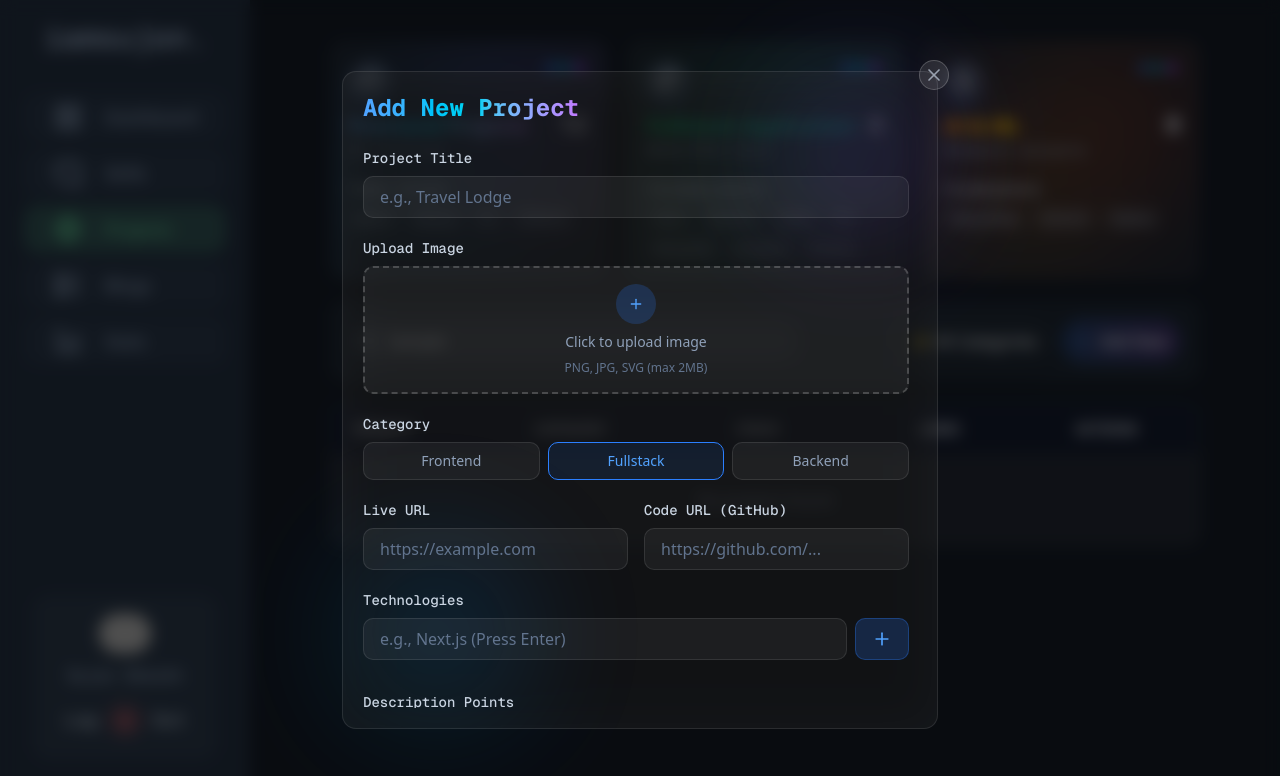
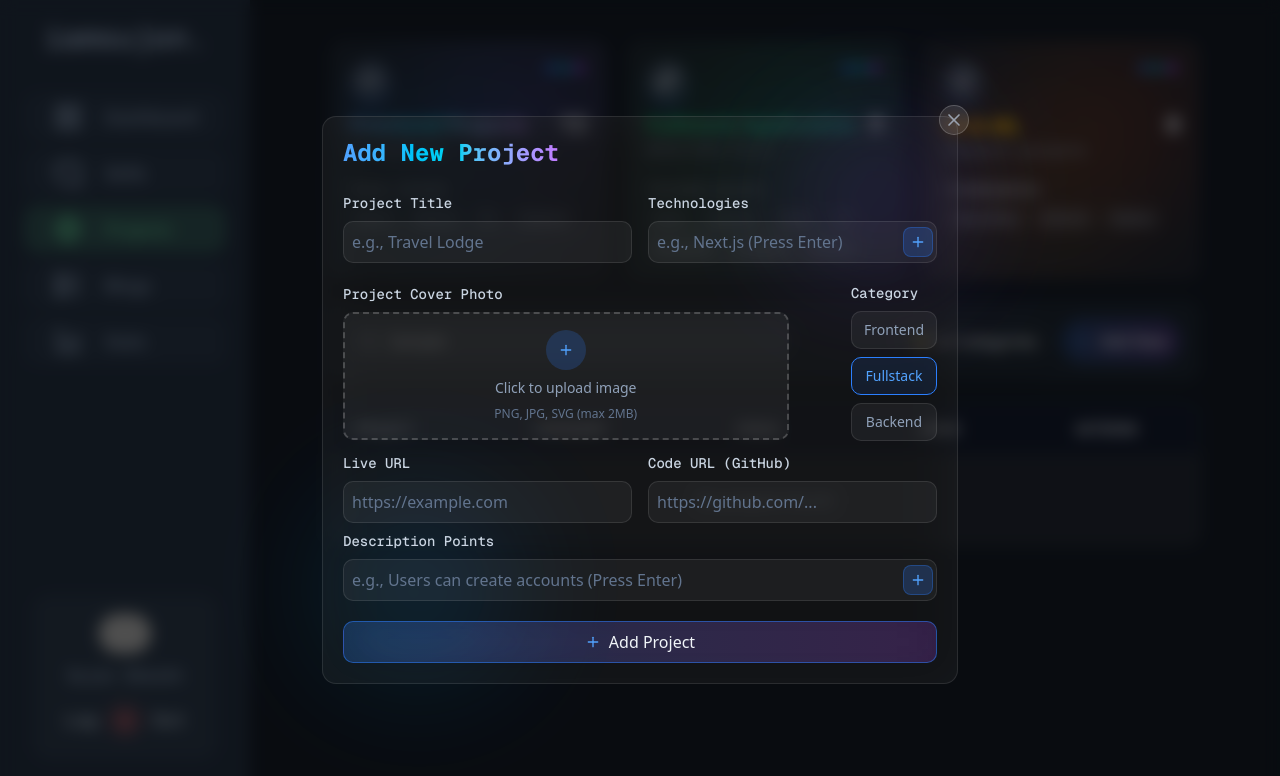
Before and after one commit to sujoncoder/Portfolio_Frontend, a Next.js app: page /dashboard/projects in a window 1280 px wide. Both pictures are taken after typing "Sample" into the empty fields and a click on the button "Add New". Shown: the top 776 px of the page. Built offline with nearby package versions, Linux system fonts and the light colour scheme; grey boxes are pictures that could not be loaded.

Commit message:
done add project modal

```diff
--- a/app/globals.css
+++ b/app/globals.css
@@ -1,5 +1,6 @@
 @import "tailwindcss";
 @import "tw-animate-css";
+
 
 @custom-variant dark (&:is(.dark *));
 
@@ -123,6 +124,7 @@
   * {
     @apply border-border outline-ring/50;
   }
+
   body {
     @apply bg-background text-foreground;
   }
--- a/components/dashboard/UI/UiElements.tsx
+++ b/components/dashboard/UI/UiElements.tsx
@@ -12,7 +12,7 @@ interface ModalFrameProps {
 export const ModalFrame = ({ children, onClose }: ModalFrameProps) => {
     return (
         <div className="fixed inset-0 bg-black/50 backdrop-blur-sm z-50 flex items-center justify-center">
-            <div className="relative min-w-sm bg-white/5 backdrop-blur-xl  rounded-xl p-5 border border-white/10">
+            <div className="relative min-w-sm bg-white/5 backdrop-blur-xl rounded-xl p-5 border border-white/10">
                 {/* CLOSE MODAL COMPONENT  */}
                 <DashboardModalClose onClose={onClose} />
                 {children}
--- a/components/dashboard/UI/UploadImage.tsx
+++ b/components/dashboard/UI/UploadImage.tsx
@@ -2,22 +2,38 @@ import { X, Plus } from 'lucide-react';
 import Image from 'next/image';
 import React from 'react'
 
+
+// COMPONENT PROPS
 interface UploadImageProps {
     imagePreview: string;
     OnHandleImageUpload: (e: React.ChangeEvent<HTMLInputElement>) => void;
     OnSetImagePreview: (value: string) => void;
-}
+    levelText?: string;
+    className?: string;
+};
+
 
 // UPLOAD IMAGE UTILITY
-const UploadImage: React.FC<UploadImageProps> = ({ imagePreview, OnHandleImageUpload, OnSetImagePreview }) => {
+const UploadImage: React.FC<UploadImageProps> = ({
+    imagePreview,
+    OnHandleImageUpload,
+    OnSetImagePreview,
+    levelText = "Upload Image",
+    className = "w-full",
+}) => {
     return (
-        <div>
+        <div className={`${className}`}>
             <label className="block text-slate-300 text-sm font-medium mb-2 font-mono">
-                Upload Image
+                {levelText}
             </label>
-            <div className="space-y-3">
-                {/* Upload Button */}
-                <label className="w-full flex flex-col items-center justify-center px-4 py-4 bg-white/5 border-2 border-dashed border-white/20 rounded-lg cursor-pointer hover:bg-white/10 hover:border-blue-500/50 transition-all group">
+
+            <div className="relative">
+                {/* Upload Area / Preview Area */}
+                <label className={`w-full flex items-center justify-center p-4 bg-white/5 border-2 ${imagePreview ? 'border-blue-500/50' : 'border-dashed border-white/20'
+                    } rounded-lg cursor-pointer hover:bg-white/10 hover:border-blue-500/50 transition-all group`}>
+
+                    {!imagePreview ? (
+                        // Upload Placeholder
                         <div className="flex flex-col items-center gap-2">
                             <div className="p-3 bg-blue-500/20 rounded-full group-hover:scale-110 transition-transform">
                                 <Plus className="w-4 h-4 text-blue-400" />
@@ -25,6 +41,25 @@ const UploadImage: React.FC<UploadImageProps> = ({ imagePreview, OnHandleImageUp
                             <span className="text-slate-400 text-sm">Click to upload image</span>
                             <span className="text-slate-500 text-xs">PNG, JPG, SVG (max 2MB)</span>
                         </div>
+                    ) : (
+                        // Image Preview (Same Size as Upload Area)
+                        <div className="relative flex items-center gap-3">
+                            <div className="w-16 h-16 rounded-lg overflow-hidden border border-white/20">
+                                <Image
+                                    src={imagePreview}
+                                    width={100}
+                                    height={100}
+                                    alt="Preview"
+                                    className="w-full h-full object-cover"
+                                />
+                            </div>
+                            <div className="flex flex-col">
+                                <span className="text-white text-sm font-medium">Image uploaded</span>
+                                <span className="text-slate-400 text-xs">Click to change</span>
+                            </div>
+                        </div>
+                    )}
+
                     <input
                         type="file"
                         accept="image/*"
@@ -33,34 +68,22 @@ const UploadImage: React.FC<UploadImageProps> = ({ imagePreview, OnHandleImageUp
                     />
                 </label>
 
-                {/* Image Preview */}
+                {/* Remove Button */}
                 {imagePreview && (
-                    <div className="flex items-center gap-4 p-4 bg-white/5 border border-white/10 rounded-lg">
-                        <div className="w-16 h-16 rounded-full border-2 border-slate-700 bg-white/10 overflow-hidden flex-shrink-0">
-                            <Image
-                                src={imagePreview}
-                                width={500}
-                                height={500}
-                                alt="Preview"
-                                className="w-full h-full object-cover"
-                            />
-                        </div>
-                        <div className="flex-1">
-                            <p className="text-white text-sm font-medium">Image uploaded</p>
-                            <p className="text-slate-400 text-xs">Preview ready</p>
-                        </div>
                     <button
                         type="button"
-                            onClick={() => OnSetImagePreview('')}
-                            className="p-2 hover:bg-red-500/20 rounded-lg transition-colors"
+                        onClick={(e) => {
+                            e.stopPropagation();
+                            OnSetImagePreview('');
+                        }}
+                        className="absolute top-2 right-2 p-2 bg-red-500/20 hover:bg-red-500/30 rounded-lg transition-colors"
                     >
                         <X className="w-4 h-4 text-red-400" />
                     </button>
-                    </div>
                 )}
             </div>
         </div>
     )
-}
+};
 
-export default UploadImage
+export default UploadImage;
--- a/components/dashboard/projects/DashboardAddProjectForm.tsx
+++ b/components/dashboard/projects/DashboardAddProjectForm.tsx
@@ -100,13 +100,11 @@ const DashboardAddProjectForm: React.FC<AddProjectFormProps> = ({ onSubmit, onCl
 
     return (
         <ModalFrame onClose={onClose}>
-            {/* Background Blobs */}
             <BackgroundBlobs
                 primary="from-blue-500 to-purple-600"
                 secondary="from-cyan-500 to-blue-600"
             />
 
-            {/* Header */}
             <div className="relative flex items-center justify-between mb-6">
                 <HiText>
                     Add New Project
@@ -114,7 +112,9 @@ const DashboardAddProjectForm: React.FC<AddProjectFormProps> = ({ onSubmit, onCl
             </div>
 
             {/* FORM */}
-            <form onSubmit={handleSubmit} className="space-y-5 max-h-[70vh] overflow-y-auto pr-2">
+            <form onSubmit={handleSubmit} className="space-y-2">
+
+                <div className="grid grid-cols-1 md:grid-cols-2 gap-4">
                     <div>
                         <label className="block text-slate-300 text-sm font-medium mb-2 font-mono">
                             Project Title
@@ -125,11 +125,49 @@ const DashboardAddProjectForm: React.FC<AddProjectFormProps> = ({ onSubmit, onCl
                             onChange={(e) => setFormData({ ...formData, title: e.target.value })}
                             placeholder="e.g., Travel Lodge"
                             required
-                        className="w-full px-4 py-2 border border-white/10 bg-white/5 text-slate-200 rounded-lg placeholder:text-slate-500 focus:outline-none focus:border-white/20"
+                            className="w-full px-2 py-2 border border-white/10 bg-white/5 text-slate-200 rounded-lg placeholder:text-slate-500 focus:outline-none focus:border-white/20"
                         />
                     </div>
 
-                {/* Image Upload Component */}
+                    {/* TECHNOLOGIES */}
+                    <div>
+                        <label className="block text-slate-300 text-sm font-medium mb-2 font-mono">
+                            Technologies
+                        </label>
+                        <div className="relative">
+                            <input
+                                type="text"
+                                value={currentTech}
+                                onChange={(e) => setCurrentTech(e.target.value)}
+                                onKeyPress={(e) => e.key === 'Enter' && (e.preventDefault(), handleAddTech())}
+                                placeholder="e.g., Next.js (Press Enter)"
+                                className="w-full px-2 py-2 pr-12 border border-white/10 bg-white/5 text-slate-200 rounded-lg placeholder:text-slate-500 focus:outline-none focus:border-white/20"
+                            />
+                            <button
+                                type="button"
+                                onClick={handleAddTech}
+                                className="absolute right-1 top-1/2 -translate-y-1/2 p-1.5 bg-blue-500/20 hover:bg-blue-500/30 border border-blue-500/30 rounded-md transition-colors"
+                            >
+                                <Plus className="w-4 h-4 text-blue-400" />
+                            </button>
+                        </div>
+                    </div>
+                </div>
+
+                {/* TECHNOLOGIES TAGS */}
+                <div className="flex flex-wrap gap-1">
+                    {formData.technologies.map((tech, index) => (
+                        <span key={index} className="inline-flex items-center gap-1 px-2 py-1 bg-blue-500/10 border border-blue-500/30 text-blue-400 rounded-full text-xs">
+                            {tech}
+                            <button type="button" onClick={() => handleRemoveTech(index)} className="hover:text-blue-300">
+                                <X className="w-3 h-3" />
+                            </button>
+                        </span>
+                    ))}
+                </div>
+
+                {/* IMAGE UPLOAD & CATEGORY */}
+                <div className='flex justify-between space-x-2 sm:space-x-4 items-center sm:my-3'>
                     <UploadImage
                         imagePreview={imagePreview}
                         OnHandleImageUpload={handleImageUpload}
@@ -137,14 +175,16 @@ const DashboardAddProjectForm: React.FC<AddProjectFormProps> = ({ onSubmit, onCl
                             setImagePreview(value);
                             setFormData({ ...formData, img: value });
                         }}
+                        levelText='Project Cover Photo'
+                        className='w-3/4'
                     />
 
-                {/* Category */}
+                    {/* CATEGORY */}
                     <div>
                         <label className="block text-slate-300 text-sm font-medium mb-2 font-mono">
                             Category
                         </label>
-                    <div className="flex gap-2">
+                        <div className="space-y-2">
                             {categorieProjects.map((cat) => {
                                 const isSelected = formData.category === cat.value;
                                 return (
@@ -169,8 +209,9 @@ const DashboardAddProjectForm: React.FC<AddProjectFormProps> = ({ onSubmit, onCl
                             })}
                         </div>
                     </div>
+                </div>
 
-                {/* Live & Code URLs */}
+                {/* LIVE & CODE URL */}
                 <div className="grid grid-cols-1 md:grid-cols-2 gap-4">
                     <div>
                         <label className="block text-slate-300 text-sm font-medium mb-2 font-mono">
@@ -182,7 +223,7 @@ const DashboardAddProjectForm: React.FC<AddProjectFormProps> = ({ onSubmit, onCl
                             onChange={(e) => setFormData({ ...formData, live: e.target.value })}
                             placeholder="https://example.com"
                             required
-                            className="w-full px-4 py-2 border border-white/10 bg-white/5 text-slate-200 rounded-lg placeholder:text-slate-500 focus:outline-none focus:border-white/20"
+                            className="w-full px-2 py-2 border border-white/10 bg-white/5 text-slate-200 rounded-lg placeholder:text-slate-500 focus:outline-none focus:border-white/20"
                         />
                     </div>
                     <div>
@@ -195,70 +236,36 @@ const DashboardAddProjectForm: React.FC<AddProjectFormProps> = ({ onSubmit, onCl
                             onChange={(e) => setFormData({ ...formData, code: e.target.value })}
                             placeholder="https://github.com/..."
                             required
-                            className="w-full px-4 py-2 border border-white/10 bg-white/5 text-slate-200 rounded-lg placeholder:text-slate-500 focus:outline-none focus:border-white/20"
+                            className="w-full px-2 py-2 border border-white/10 bg-white/5 text-slate-200 rounded-lg placeholder:text-slate-500 focus:outline-none focus:border-white/20"
                         />
                     </div>
                 </div>
 
-                {/* Technologies */}
-                <div>
-                    <label className="block text-slate-300 text-sm font-medium mb-2 font-mono">
-                        Technologies
-                    </label>
-                    <div className="flex gap-2 mb-3">
-                        <input
-                            type="text"
-                            value={currentTech}
-                            onChange={(e) => setCurrentTech(e.target.value)}
-                            onKeyPress={(e) => e.key === 'Enter' && (e.preventDefault(), handleAddTech())}
-                            placeholder="e.g., Next.js (Press Enter)"
-                            className="flex-1 px-4 py-2 border border-white/10 bg-white/5 text-slate-200 rounded-lg placeholder:text-slate-500 focus:outline-none focus:border-white/20"
-                        />
-                        <button
-                            type="button"
-                            onClick={handleAddTech}
-                            className="px-4 py-2 bg-blue-500/20 hover:bg-blue-500/30 border border-blue-500/30 rounded-lg transition-colors"
-                        >
-                            <Plus className="w-5 h-5 text-blue-400" />
-                        </button>
-                    </div>
-                    <div className="flex flex-wrap gap-2">
-                        {formData.technologies.map((tech, index) => (
-                            <span key={index} className="inline-flex items-center gap-2 px-3 py-1 bg-blue-500/10 border border-blue-500/30 text-blue-400 rounded-full text-sm">
-                                {tech}
-                                <button type="button" onClick={() => handleRemoveTech(index)} className="hover:text-blue-300">
-                                    <X className="w-3 h-3" />
-                                </button>
-                            </span>
-                        ))}
-                    </div>
-                </div>
-
-                {/* Description */}
+                {/* DESCRIPTION */}
                 <div>
                     <label className="block text-slate-300 text-sm font-medium mb-2 font-mono">
                         Description Points
                     </label>
-                    <div className="flex gap-2 mb-3">
+                    <div className="relative mb-3">
                         <input
                             type="text"
                             value={currentDesc}
                             onChange={(e) => setCurrentDesc(e.target.value)}
                             onKeyPress={(e) => e.key === 'Enter' && (e.preventDefault(), handleAddDesc())}
                             placeholder="e.g., Users can create accounts (Press Enter)"
-                            className="flex-1 px-4 py-2 border border-white/10 bg-white/5 text-slate-200 rounded-lg placeholder:text-slate-500 focus:outline-none focus:border-white/20"
+                            className="w-full px-2 py-2 pr-12 border border-white/10 bg-white/5 text-slate-200 rounded-lg placeholder:text-slate-500 focus:outline-none focus:border-white/20"
                         />
                         <button
                             type="button"
                             onClick={handleAddDesc}
-                            className="px-4 py-2 bg-blue-500/20 hover:bg-blue-500/30 border border-blue-500/30 rounded-lg transition-colors"
+                            className="absolute right-1 top-1/2 -translate-y-1/2 p-1.5 bg-blue-500/20 hover:bg-blue-500/30 border border-blue-500/30 rounded-md transition-colors"
                         >
-                            <Plus className="w-5 h-5 text-blue-400" />
+                            <Plus className="w-4 h-4 text-blue-400" />
                         </button>
                     </div>
-                    <div className="space-y-2">
+                    <div className="space-y-1">
                         {formData.description.map((desc, index) => (
-                            <div key={index} className="flex items-start gap-2 p-3 bg-white/5 border border-white/10 rounded-lg group hover:bg-white/10 transition-colors">
+                            <div key={index} className="flex items-start gap-2 px-2 py-1 bg-white/5 border border-white/10 rounded-lg group hover:bg-white/10 transition-colors">
                                 <span className="text-slate-300 text-sm flex-1">{desc}</span>
                                 <button
                                     type="button"
@@ -273,7 +280,7 @@ const DashboardAddProjectForm: React.FC<AddProjectFormProps> = ({ onSubmit, onCl
                 </div>
 
                 {/* SUBMIT BUTTON */}
-                <CustomButton className='w-full rounded-xl text-center'>
+                <CustomButton className='w-full rounded-lg mt-5 flex justify-center gap-5'>
                     Add Project
                 </CustomButton>
             </form>
--- a/components/dashboard/projects/TableController.tsx
+++ b/components/dashboard/projects/TableController.tsx
@@ -22,9 +22,14 @@ const TableController: React.FC<TableControllerProps> = ({
 
     const [showProjectForm, setShowProjectForm] = useState<boolean>(false);
 
-    // HANDLE OPEN ADD PROJECT FORM
+    // HANDLE OPEN PROJECT FORM
     const handleOpenProjectForm = () => {
         setShowProjectForm(true)
+    };
+
+    // HANDLE CLOSE PROJECT FORM
+    const handleCloseProjectForm = () => {
+        setShowProjectForm(false)
     };
 
 
@@ -67,15 +72,12 @@ const TableController: React.FC<TableControllerProps> = ({
                 </AddButon>
 
                 {/* PROJECT MODAL OPEN  */}
-
-                {
-                    showProjectForm && (
-                        <DashboardAddProjectForm />
-                    )
-                }
+                {showProjectForm && (
+                    <DashboardAddProjectForm onClose={handleCloseProjectForm} />
+                )}
             </div>
         </div>
     )
-}
+};
 
-export default TableController
+export default TableController;
--- a/package.json
+++ b/package.json
@@ -32,6 +32,7 @@
     "@types/react-dom": "^19",
     "eslint": "^9",
     "eslint-config-next": "15.5.4",
+    "tailwind-scrollbar": "^4.0.2",
     "tailwindcss": "^4",
     "tw-animate-css": "^1.4.0",
     "typescript": "^5"
```
Also changed, not shown: 1 other file (tests, documents, lock files or other folders). Lines whose indentation alone changed are shown as unchanged.
